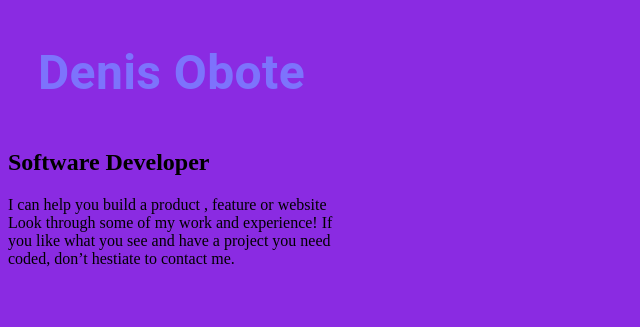
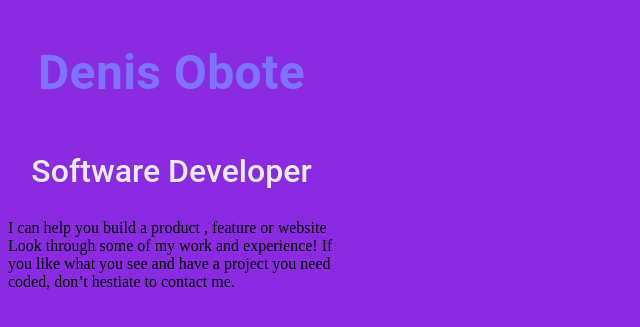
Before and after one commit to Obote/portfolio-obote, a website: page index.html in a window 1280 px wide. Shown: the part 39-366 px from the top of the page, without its empty margins (0-640 px from the left). Drawn offline with Linux system fonts and the light colour scheme; a web font is replaced by a local one.

Commit message:
Add sub heading style

```diff
--- a/styles/main.css
+++ b/styles/main.css
@@ -50,3 +50,15 @@ a {
   color: #7D73FC;
 
 }
+
+.profile-container h2 {
+  font-family: Roboto, sans-serif;
+font-size: 32px;
+font-style: normal;
+font-weight: 500;
+line-height: 44px;
+letter-spacing: 0em;
+text-align: center;
+color: #EDECFF;
+
+}
```
